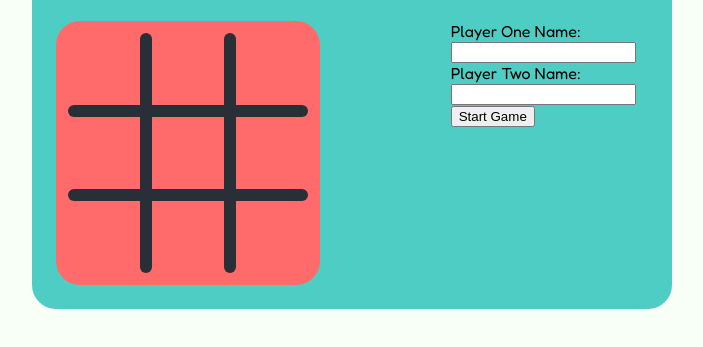
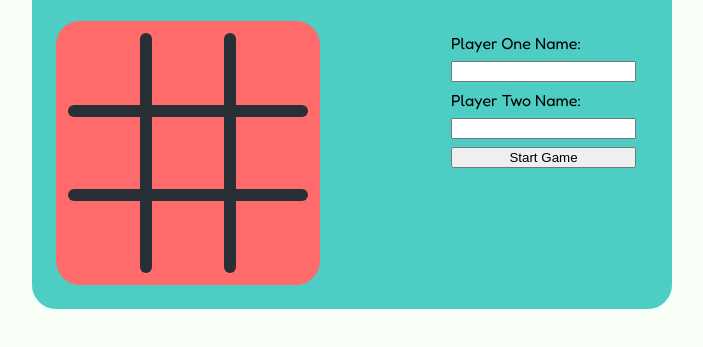
Before and after one commit to cwilliams0926/tic-tac-toe, a website: page index.html in a window 1280 px wide. Shown: the part 279-626 px from the top of the page, without its empty margins (288-991 px from the left). Drawn offline with Linux system fonts and the light colour scheme.

Commit message:
Add enough styling to be happy with

```diff
--- a/css/layout.css
+++ b/css/layout.css
@@ -18,8 +18,24 @@
 }
 
 .game-information {
+  padding: 12px;
   grid-column: 2 / 3;
   grid-row: 2 / 3;
+  display: flex;
+  flex-direction: column;
+  justify-content: space-between;
+}
+
+.player-names {
+  display: flex;
+  flex-direction: column;
+  gap: 8px;
+}
+
+.turn {
+  text-align: center;
+  font-weight: 800;
+  font-size: 1.5rem;
 }
 
 /* All the gameboard cells */
--- a/index.html
+++ b/index.html
@@ -81,12 +81,14 @@
         <div class="separator separator-four"></div>
       </section>
       <aside class="game-information">
+        <div class="player-names">
+          <label for="player-one-name">Player One Name:</label>
+          <input type="text" id="player-one-name" name="player-one-name" />
+          <label for="player-two-name">Player Two Name:</label>
+          <input type="text" id="player-two-name" name="player-two-name" />
+          <button id="start-button" class="start-button">Start Game</button>
+        </div>
         <p class="turn"></p>
-        <label for="player-one-name">Player One Name:</label>
-        <input type="text" id="player-one-name" name="player-one-name" />
-        <label for="player-two-name">Player Two Name:</label>
-        <input type="text" id="player-two-name" name="player-two-name" />
-        <button id="start-button" class="start-button">Start Game</button>
       </aside>
     </main>
   </body>
```
